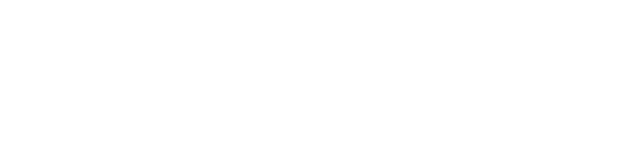
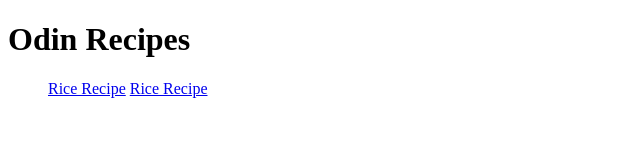
Before and after one commit to jacksonMutuku/odin-recipes, a plain HTML site: page index.html in a window 1280 px wide. Shown: the whole page, without its empty margins (0-640 px from the left). Drawn offline with Linux system fonts and the light colour scheme.

Commit message:
added recipe pages

```diff
--- a/index.html
+++ b/index.html
@@ -3,9 +3,13 @@
 <head>
     <meta charset="UTF-8">
     <meta name="viewport" content="width=device-width, initial-scale=1.0">
-    <title>Document</title>
+    <title>odin-recipes</title>
 </head>
 <body>
-
+    <h1>Odin Recipes</h1>
+    <ul>
+        <a href="recipes/rice.html">Rice Recipe</a>
+        <a href="recipes/rice1.html">Rice Recipe</a>
+    </ul>
 </body>
 </html>
```
Also changed, not shown: 1 other file.
